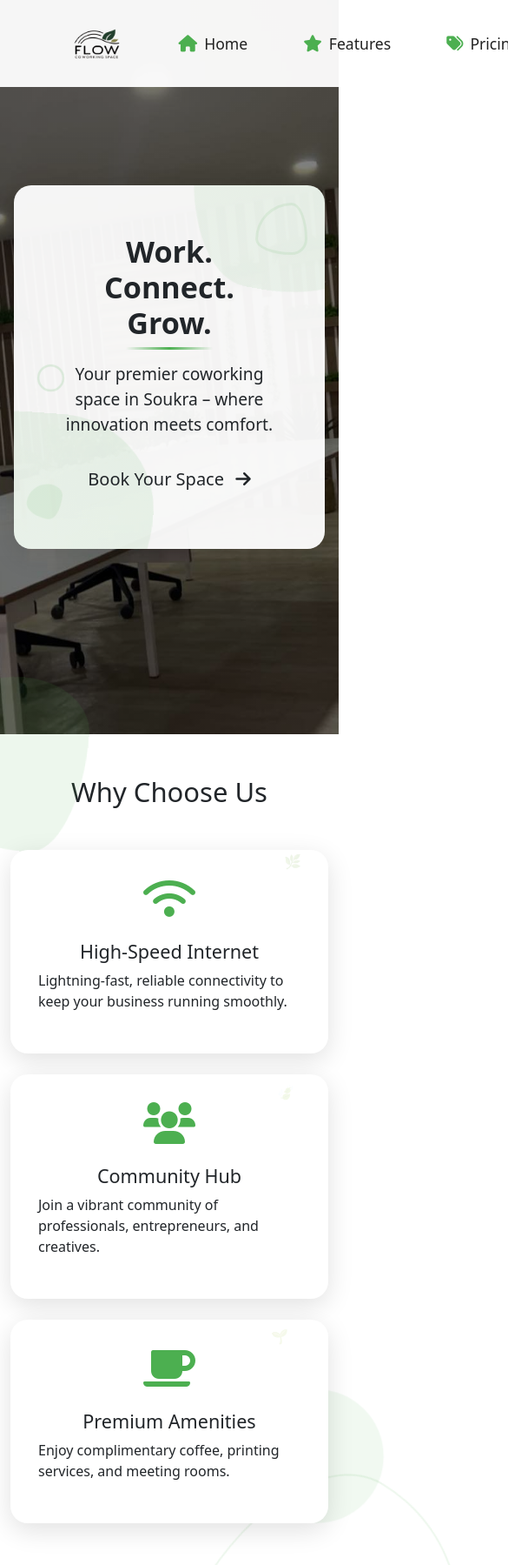
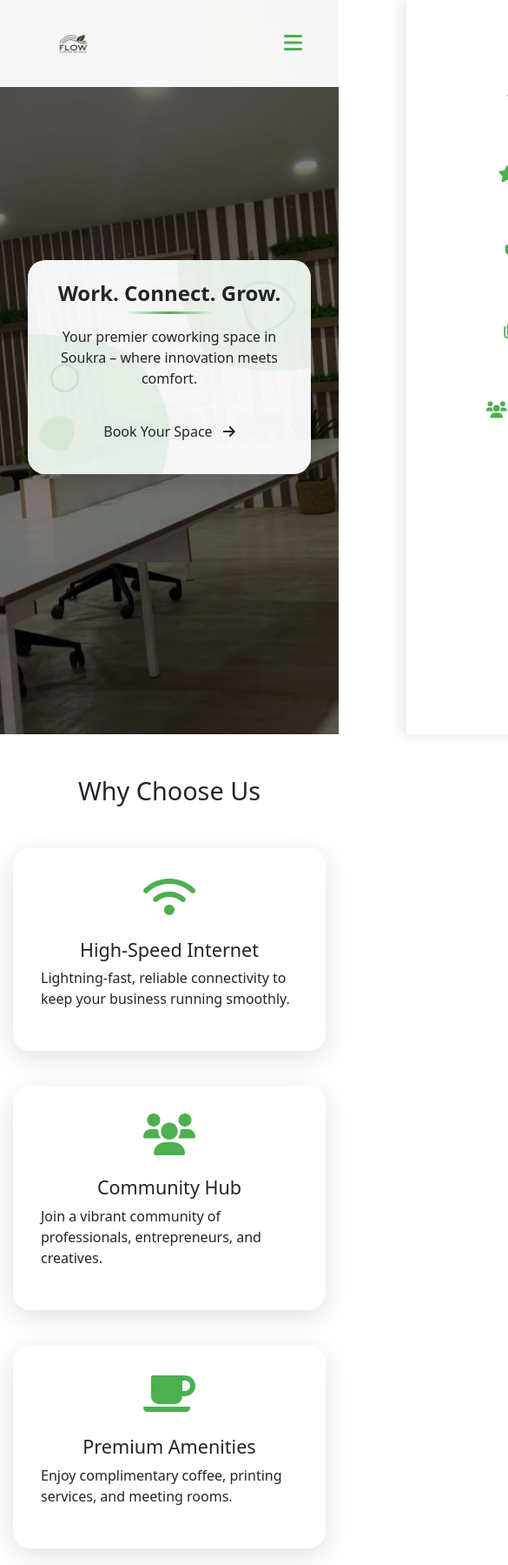
Before and after one commit to Mohamedben-miled/FlowHTML, a plain HTML site: page index.html in a window 390 px wide. Shown: the top 1799 px of the page at 87% size, 585 px wide, since content can reach past the window. Drawn offline with nearby package versions, Linux system fonts and the light colour scheme.

Commit message:
responsive

```diff
--- a/index.html
+++ b/index.html
@@ -35,6 +35,9 @@
                     <img src="assets/logo.png" alt="Flow Logo">
                 </a>
             </div>
+            <button class="mobile-menu-toggle" aria-label="Toggle mobile menu">
+                <i class="fas fa-bars"></i>
+            </button>
             <nav class="nav-menu">
                 <div class="nav-item">
                     <a href="#home">
--- a/script.js
+++ b/script.js
@@ -1,6 +1,35 @@
 // JavaScript for Flow Coworking Space Landing Page
 
 document.addEventListener('DOMContentLoaded', () => {
+    // Mobile menu toggle
+    const mobileMenuToggle = document.querySelector('.mobile-menu-toggle');
+    const navMenu = document.querySelector('.nav-menu');
+    const menuIcon = mobileMenuToggle?.querySelector('i');
+
+    mobileMenuToggle?.addEventListener('click', () => {
+        navMenu?.classList.toggle('active');
+        menuIcon?.classList.toggle('fa-bars');
+        menuIcon?.classList.toggle('fa-times');
+    });
+
+    // Close mobile menu when clicking outside
+    document.addEventListener('click', (e) => {
+        if (!navMenu?.contains(e.target) && !mobileMenuToggle?.contains(e.target) && navMenu?.classList.contains('active')) {
+            navMenu.classList.remove('active');
+            menuIcon?.classList.add('fa-bars');
+            menuIcon?.classList.remove('fa-times');
+        }
+    });
+
+    // Close mobile menu when clicking on a link
+    document.querySelectorAll('.nav-menu a').forEach(link => {
+        link.addEventListener('click', () => {
+            navMenu?.classList.remove('active');
+            menuIcon?.classList.add('fa-bars');
+            menuIcon?.classList.remove('fa-times');
+        });
+    });
+
     // Initialize shape animations
     const shapes = document.querySelectorAll('.section-shape');
 
@@ -25,71 +54,39 @@ document.addEventListener('DOMContentLoaded', () => {
         });
     });
 
-    // Add floating animation to feature cards on scroll
-    const cards = document.querySelectorAll('.feature-card, .price-card');
-    const observer = new IntersectionObserver((entries) => {
-        entries.forEach(entry => {
-            if (entry.isIntersecting) {
-                entry.target.style.transform = 'translateY(0)';
-                entry.target.style.opacity = '1';
-            }
-        });
-    }, { threshold: 0.1 });
-
-    cards.forEach(card => {
-        card.style.transform = 'translateY(20px)';
-        card.style.opacity = '0';
-        card.style.transition = 'all 0.6s ease-out';
-        observer.observe(card);
-    });
-
-    // Enhanced navbar interaction
-    const navItems = document.querySelectorAll('.nav-item');
-    const logo = document.querySelector('.logo');
-
-    // Smooth hover effect for nav items
-    navItems.forEach(item => {
-        item.addEventListener('mouseenter', () => {
-            navItems.forEach(other => {
-                if (other !== item) {
-                    other.style.opacity = '0.6';
-                    other.style.transform = 'scale(0.95)';
-                }
-            });
-        });
-
-        item.addEventListener('mouseleave', () => {
-            navItems.forEach(other => {
-                other.style.opacity = '1';
-                other.style.transform = 'scale(1)';
-            });
-        });
-    });
-
-    // Logo interaction
-    if (logo) {
-        logo.addEventListener('mouseenter', () => {
-            const img = logo.querySelector('img');
-            img.style.transform = 'scale(1.1) rotate(5deg)';
-        });
-
-        logo.addEventListener('mouseleave', () => {
-            const img = logo.querySelector('img');
-            img.style.transform = 'scale(1) rotate(0deg)';
-        });
-    }
-
-    // Smooth scrolling
+    // Smooth scroll for anchor links
     document.querySelectorAll('a[href^="#"]').forEach(anchor => {
         anchor.addEventListener('click', function(e) {
             e.preventDefault();
             const target = document.querySelector(this.getAttribute('href'));
             if (target) {
-                target.scrollIntoView({
-                    behavior: 'smooth',
-                    block: 'start'
+                const headerOffset = 100;
+                const elementPosition = target.getBoundingClientRect().top;
+                const offsetPosition = elementPosition + window.pageYOffset - headerOffset;
+
+                window.scrollTo({
+                    top: offsetPosition,
+                    behavior: 'smooth'
                 });
             }
         });
     });
+
+    // Shrink header on scroll
+    const header = document.querySelector('header');
+    let lastScroll = 0;
+
+    window.addEventListener('scroll', () => {
+        const currentScroll = window.pageYOffset;
+
+        if (currentScroll > 100) {
+            header?.classList.add('scrolled');
+            header.style.height = '70px';
+        } else {
+            header?.classList.remove('scrolled');
+            header.style.height = '100px';
+        }
+
+        lastScroll = currentScroll;
+    });
 });
--- a/styles.css
+++ b/styles.css
@@ -372,4 +372,125 @@ header {
     position: relative;
 }
 
-/* Rest of your existing styles... */
+/* Mobile menu styles */
+.mobile-menu-toggle {
+    display: none;
+    border: none;
+    background: none;
+    padding: 10px;
+    cursor: pointer;
+    z-index: 1001;
+}
+
+.mobile-menu-toggle i {
+    font-size: 1.5rem;
+    color: var(--primary);
+}
+
+/* Media Queries for Responsive Design */
+@media (max-width: 991px) {
+    .nav-menu {
+        position: fixed;
+        top: 0;
+        right: -100%;
+        width: 80%;
+        max-width: 400px;
+        height: 100vh;
+        background: white;
+        flex-direction: column;
+        padding: 80px 20px;
+        transition: 0.3s ease-in-out;
+        box-shadow: -5px 0 15px rgba(0,0,0,0.1);
+    }
+
+    .nav-menu.active {
+        right: 0;
+    }
+
+    .mobile-menu-toggle {
+        display: block;
+    }
+
+    .nav-item {
+        width: 100%;
+        padding: 1rem;
+        text-align: center;
+    }
+
+    .nav-item a {
+        justify-content: center;
+    }
+
+    /* Hero section adjustments */
+    .hero-content {
+        margin: 0 1rem;
+        padding: 2rem;
+    }
+
+    .hero-content h1 {
+        font-size: 2rem;
+    }
+
+    /* Cards adjustments */
+    .feature-card, .price-card {
+        height: auto;
+        margin-bottom: 1rem;
+    }
+
+    /* Price cards grid */
+    .price-card {
+        margin: 0 auto;
+        max-width: 350px;
+    }
+
+    /* Footer adjustments */
+    footer .row > div {
+        text-align: center !important;
+        margin: 10px 0;
+    }
+}
+
+@media (max-width: 768px) {
+    .container {
+        padding: 0 15px;
+    }
+
+    .hero-content {
+        padding: 1.5rem;
+    }
+
+    .hero-content h1 {
+        font-size: 1.8rem;
+    }
+
+    .hero-content p {
+        font-size: 1rem;
+    }
+
+    .section-shape {
+        display: none;
+    }
+
+    .btn-lg {
+        padding: 0.75rem 1.5rem;
+        font-size: 1rem;
+    }
+}
+
+@media (max-width: 576px) {
+    .logo img {
+        height: 50px;
+    }
+
+    .hero-content h1 {
+        font-size: 1.5rem;
+    }
+
+    .display-5 {
+        font-size: 1.8rem;
+    }
+
+    .price-card .display-4 {
+        font-size: 2rem;
+    }
+}
```
